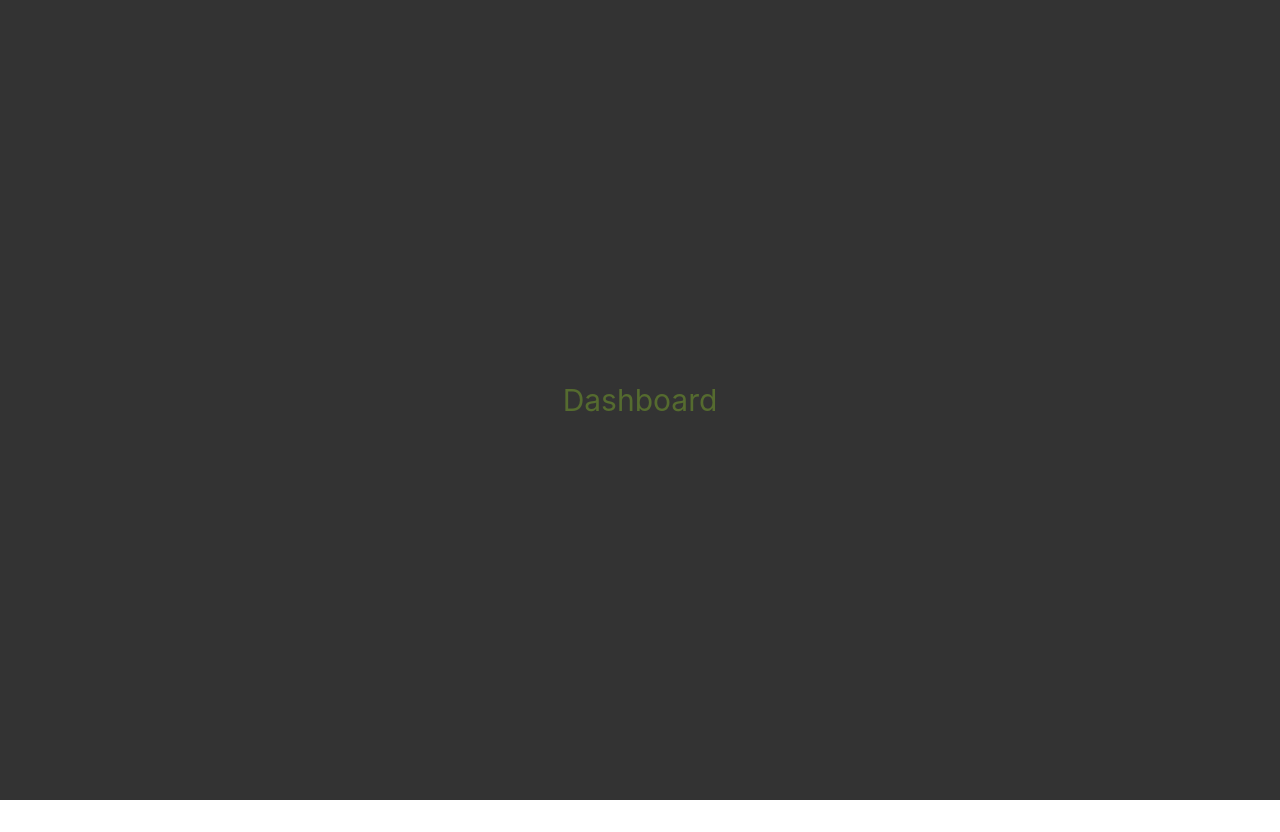
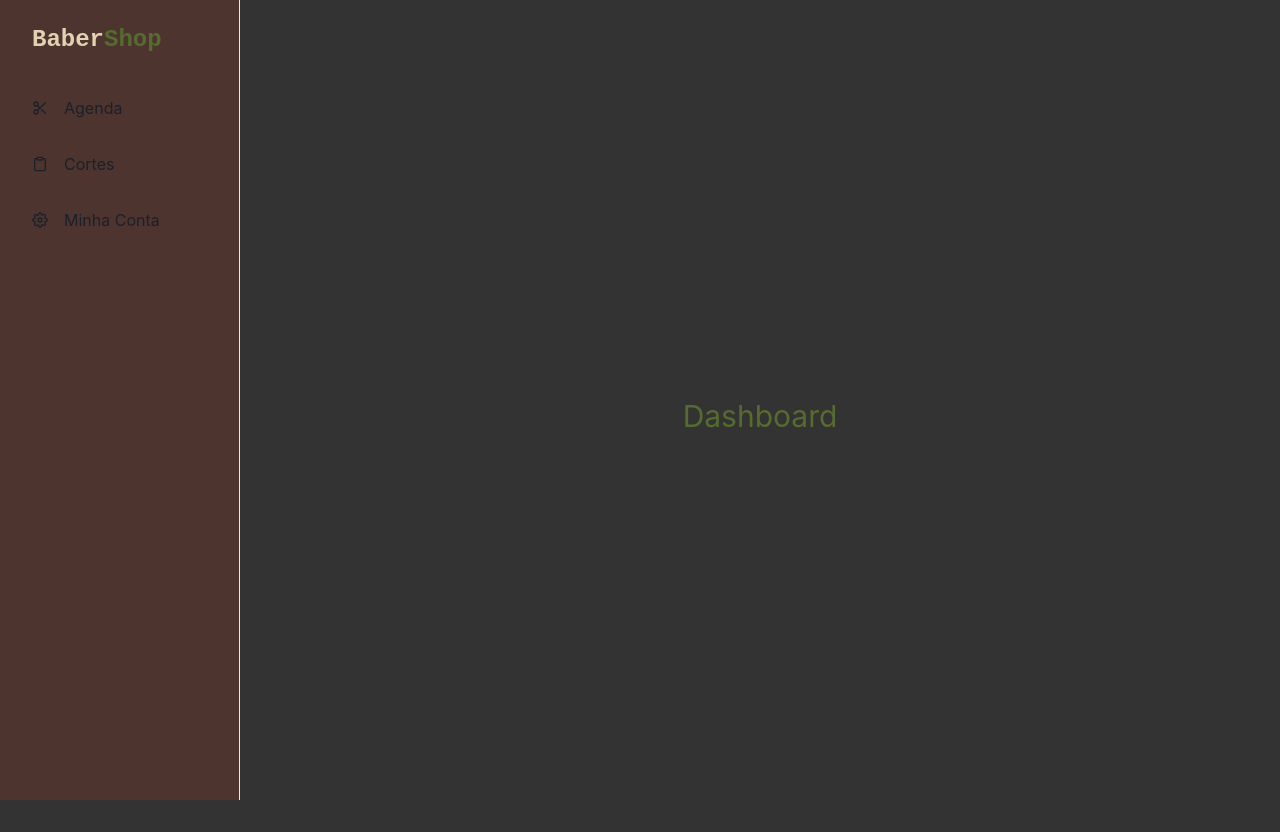
Before and after one commit to eriksena16/barber-shop-web, a Next.js app: page /dashboard in a window 1280 px wide. Before the commit the page ends 800 px from the top, so only its background shows below. Built offline with nearby package versions, Linux system fonts and the light colour scheme; no server answers.

Commit message:
Feat: Menu

```diff
--- a/package.json
+++ b/package.json
@@ -19,7 +19,8 @@
     "next": "15.3.1",
     "nookies": "^2.5.2",
     "react": "^19.0.0",
-    "react-dom": "^19.0.0"
+    "react-dom": "^19.0.0",
+    "react-icons": "^5.5.0"
   },
   "devDependencies": {
     "@tailwindcss/postcss": "^4",
--- /dev/null
+++ b/src/components/sidebar/index.tsx
@@ -0,0 +1,154 @@
+import { Children, ReactNode } from "react";
+import {
+    IconButton,
+    Box,
+    CloseButton,
+    Flex,
+    Icon,
+    Drawer,
+    DrawerContent,
+    useColorModeValue,
+    Text,
+    useDisclosure,
+    BoxProps,
+    FlexProps
+} from "@chakra-ui/react";
+import {
+    FiScissors,
+    FiClipboard,
+    FiSettings,
+    FiMenu
+} from "react-icons/fi"
+import { IconType } from "react-icons";
+import Link from "next/link";
+import { LinkItemProps, SideBarProps, NavItemProps, MobileProps } from "@/types/SideBarTypes"
+import { p } from "framer-motion/client";
+import { link } from "fs";
+
+const LinkItems: Array<LinkItemProps> = [
+    { name: 'Agenda', icon: FiScissors, route: '/dashboard' },
+    { name: 'Cortes', icon: FiClipboard, route: '/haircuts' },
+    { name: 'Minha Conta', icon: FiSettings, route: '/profile' }
+]
+
+export function SideBar({ children }: { children: ReactNode }) {
+    const { isOpen, onOpen, onClose } = useDisclosure();
+    return (
+        <Box minH={"100vh"} bg={"barber.900"}>
+            <SideBarContent
+                onClose={() => onClose}
+                display={{ base: 'none', md: 'block' }}
+            />
+            <Drawer
+                autoFocus={false}
+                isOpen={isOpen}
+                placement="left"
+                returnFocusOnClose={false}
+                onOverlayClick={onClose}
+                size={"full"}
+                onClose={onClose}
+            >
+                <DrawerContent>
+                    <SideBarContent onClose={() => onClose()} />
+                </DrawerContent>
+            </Drawer>
+            <MobileView display={{ base: 'flex', md: 'none' }} onOpen={onOpen} />
+            <Box ml={{base: 0, md:60 }} p={4}>
+                {children}
+            </Box>
+        </Box>
+    )
+}
+
+const SideBarContent = ({ onClose, ...rest }: SideBarProps) => {
+    return (
+        <Box
+            bg={"barber.400"}
+            borderRight={"1px"}
+            borderRightColor={useColorModeValue('gray.200', 'gray.700')}
+            w={{ base: 'full', md: 60 }}
+            pos={"fixed"}
+            h={"full"}
+            {...rest}
+        >
+            <Flex h={"20"} alignItems={"center"} justifyContent={"space-between"} mx={"8"}>
+                <Link href={"/dashboard"}>
+                    <Flex cursor={"pointer"} userSelect={"none"} flexDirection={"row"}>
+                        <Text fontSize={"2xl"} fontFamily={"monospace"} fontWeight={"bold"} color={"barber.100"}>Baber</Text>
+                        <Text fontSize={"2xl"} fontFamily={"monospace"} fontWeight={"bold"} color={"button.cta"}>Shop</Text>
+                    </Flex>
+                </Link>
+                <CloseButton display={{ base: 'flex', md: 'none' }} onClick={onClose} />
+            </Flex>
+
+            {LinkItems.map(link => (
+                <NavItem icon={link.icon} route={link.route} key={link.name}>
+                    {link.name}
+                </NavItem>
+            ))}
+        </Box>
+    )
+}
+
+const NavItem = ({ icon, children, route, ...rest }: NavItemProps) => {
+    return (
+        <Link href={route} style={{ textDecoration: 'none' }}>
+            <Flex
+                align={"center"}
+                p={"4"}
+                mx={"4"}
+                borderRadius={"lg"}
+                role="group"
+                cursor={"pointer"}
+                _hover={{
+                    bg: "barber.100",
+                    color: 'button.cta'
+                }}
+                {...rest}
+            >
+
+                {icon && (
+                    <Icon
+                        mr={4}
+                        fontSize={"16"}
+                        as={icon}
+                        _groupHover={{
+                            color: 'button.cta'
+                        }}
+                    />
+                )}
+
+                {children}
+            </Flex>
+        </Link>
+    )
+}
+
+
+
+const MobileView = ({ onOpen, ...rest }: MobileProps) => {
+    return (
+        <Flex
+            ml={{ base: 0, md: 60 }}
+            px={{ base: 4, md: 24 }}
+            height="20"
+            alignItems="center"
+            bg={useColorModeValue('white', 'barber.400')}
+            borderBottomWidth="1px"
+            borderBottomColor={useColorModeValue('gray.200', 'gray.700')}
+            justifyContent={"flex-start"}
+            {...rest}
+        >
+            <IconButton
+                variant={"outline"}
+                onClick={onOpen}
+                aria-label="open menu"
+                icon={<FiMenu />}
+            />
+            <Flex flexDirection={"row"}>
+                <Text ml={8} fontSize={"2xl"} fontFamily={"monospace"} fontWeight={"bold"} color={"barber.100"}>Baber</Text>
+                <Text fontSize={"2xl"} fontFamily={"monospace"} fontWeight={"bold"} color={"button.cta"}>Shop</Text>
+            </Flex>
+        </Flex>
+    )
+}
--- a/src/pages/dashboard/index.tsx
+++ b/src/pages/dashboard/index.tsx
@@ -1,6 +1,6 @@
-import {Flex, Text } from '@chakra-ui/react'
+import { Flex, Text } from '@chakra-ui/react'
 import Head from "next/head";
-
+import { SideBar } from '@/components/sidebar';
 
 export default function Dashboard() {
     return (
@@ -8,9 +8,12 @@ export default function Dashboard() {
             <Head>
                 <title>BarberShop - Dashboard</title>
             </Head>
+            <SideBar>
                 <Flex background={"barber.900"} height={"100vh"} align={"center"} justifyContent={"center"}>
                     <Text color={"button.cta"} fontSize={30}>Dashboard</Text>
                 </Flex>
+            </SideBar>
+
         </>
     );
 }
--- /dev/null
+++ b/src/types/SideBarTypes.ts
@@ -0,0 +1,23 @@
+import { BoxProps, FlexProps } from "@chakra-ui/react";
+import { ReactNode } from "react";
+import { IconType } from "react-icons";
+
+export interface LinkItemProps{
+    name: string;
+    icon: IconType;
+    route: string;
+ }
+
+ export interface NavItemProps extends FlexProps{
+    icon: IconType;
+    children: ReactNode;
+    route: string;
+ }
+
+ export interface SideBarProps extends BoxProps{
+    onClose: ()=> void;
+ }
+
+ export interface MobileProps extends FlexProps{
+    onOpen: ()=> void;
+ }
```
Also changed, not shown: 1 other file (tests, documents, lock files or other folders). Lines whose indentation alone changed are shown as unchanged.
